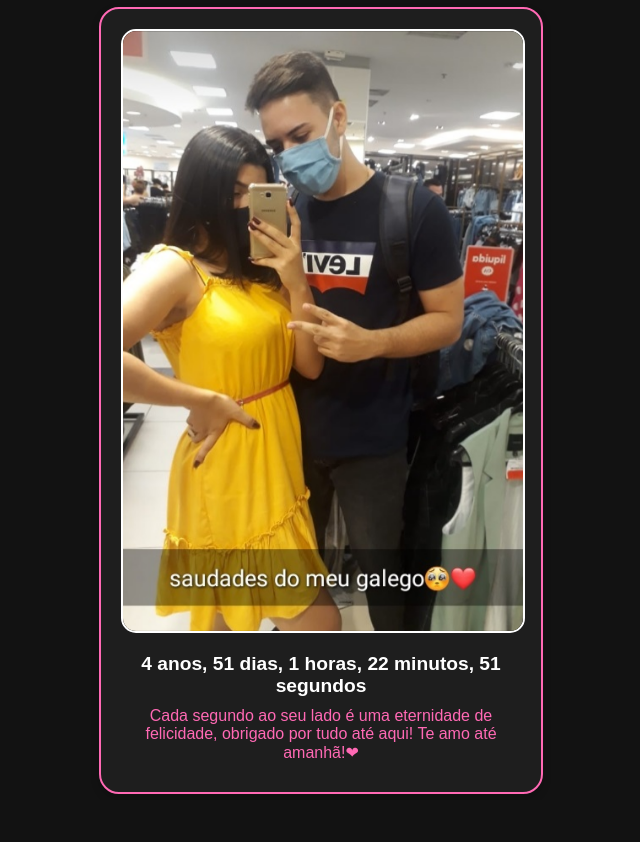
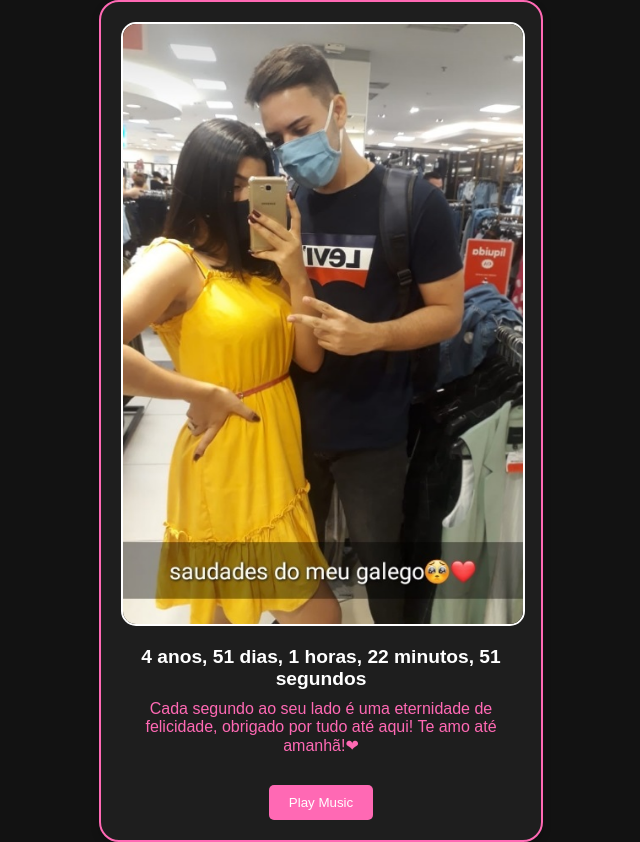
Before and after one commit to Deimos-devl/lvtest, a plain HTML site: page index.html in a window 1280 px wide. Shown: the whole page, without its empty margins (319-959 px from the left). Before the commit the page ends 800 px from the top, so only its background shows below. Drawn offline with Linux system fonts and the light colour scheme.

Commit message:
Add files via upload

```diff
--- a/index.html
+++ b/index.html
@@ -66,12 +66,24 @@
             color: #ff0000;
             margin-top: 10px;
         }
+        #play-button {
+            margin-top: 20px;
+            padding: 10px 20px;
+            background-color: #ff69b4;
+            color: white;
+            border: none;
+            border-radius: 5px;
+            cursor: pointer;
+        }
+        #play-button:hover {
+            background-color: #ff4e9d;
+        }
     </style>
 </head>
 <body>
     <div class="container">
         <div class="photo-frame">
-            <img id="photo1" src="images/01.jpeg" alt="❤" class="visible">
+            <img id="photo1" src="images/01.jpeg" alt="Nossa história ❤" class="visible">
             <img id="photo2" src="" alt="" class="hidden">
         </div>
         <div class="timer" id="timer"></div>
@@ -79,8 +91,10 @@
         <div class="error" id="error"></div>
         <audio id="background-music" loop autoplay>
             <source src="audio/music.mp3" type="audio/mpeg">
+            <source src="audio/music.ogg" type="audio/ogg">
             Seu navegador não suporta a reprodução de áudio.
         </audio>
+        <button id="play-button" onclick="playAudio()">Play Music</button>
     </div>
 
     <script>
@@ -140,6 +154,11 @@
         // Audio controls
         const music = document.getElementById("background-music");
         music.volume = 0.5; // Set volume to 50%
+
+        function playAudio() {
+            music.play();
+            document.getElementById("play-button").style.display = "none"; // Hide the button after playing
+        }
     </script>
 </body>
 </html>
```
